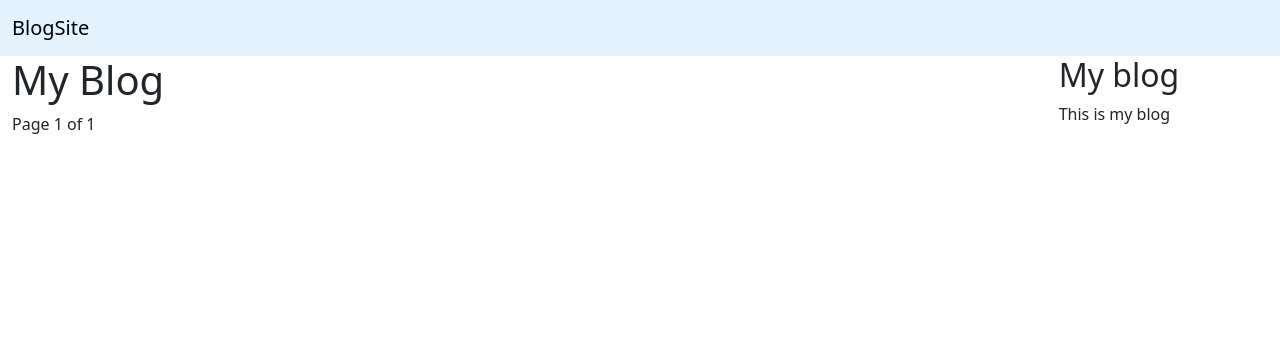
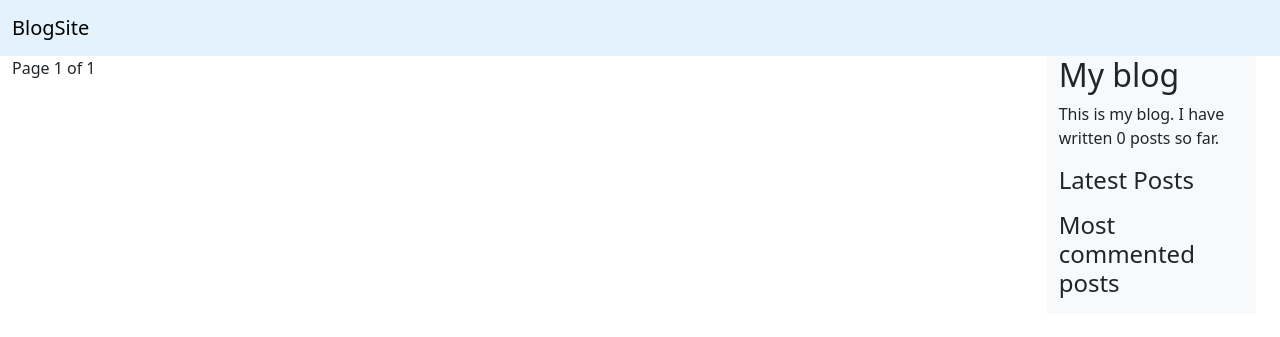
Before and after one commit to asiebHasan/Blogsite, a Django app: page /blog/ in a window 1280 px wide. Shown: the top 337 px of the page. Run offline with Django 4.2, Linux system fonts and the light colour scheme; data that the repository does not hold is empty.

Commit message:
custom tags

```diff
--- a/blogsite/blog/templates/blog/base.html
+++ b/blogsite/blog/templates/blog/base.html
@@ -1,3 +1,4 @@
+{% load blog_tags %}
 {% load static %}
 <!DOCTYPE html>
 <html>
@@ -19,7 +20,7 @@
     <body>
         <nav class="navbar navbar-light" style="background-color: #e3f2fd;">
             <div class="container-fluid">
-              <a class="navbar-brand" href="#">
+              <a class="navbar-brand" href="/blog/">
                 BlogSite
               </a>
             </div>
@@ -27,11 +28,23 @@
 
         <div class="row container-fluid">
             <div id="content" class="col-md-10">{% block content %}{% endblock %}</div>
-            <div id="sidebar" class="col-md-2">
+            <div id="sidebar" class="col-md-2 bg-light ">
                 <h2 class=>My blog</h2>
-                <p>This is my blog</p>
+                <p>This is my blog. I have written {% total_posts %} posts so far. </p>
+
+                <h4> Latest Posts </h4>
+                {% show_latest_posts 3%}
+
+                <h4> Most commented posts</h4>
+                {% get_most_commented_posts as most_commented_post%}
+                <ul>
+                    {% for post in most_commented_post %}
+                        <li>
+                            <a href="{{ post.get_absolute_url }}"> {{ post.title }} </a>
+                        </li>
+                    {% endfor %}
+                </ul>
                 {% block sidebar %}
-
                 {% endblock sidebar %}
             </div>
         </div>
--- /dev/null
+++ b/blogsite/blog/templates/blog/post/latest_posts.html
@@ -0,0 +1,7 @@
+<ul>
+    {% for post in latest_posts %}
+    <li>
+        <a href="{{ post.get_absolute_url }}"> {{post.title}} </a>
+    </li>
+    {% endfor %}
+</ul>
--- a/blogsite/blog/templates/blog/post/list.html
+++ b/blogsite/blog/templates/blog/post/list.html
@@ -1,9 +1,8 @@
 {% extends 'blog/base.html' %}
-
+{% load blog_tags %}
 {% block title %}My Blog{% endblock  %}
 
 {% block content %}
-    <h1> My Blog</h1>
     {% if tag %}
         <h3> Posts tagged with "{{ tag.name }}" </h3>
     {% endif %}
@@ -26,7 +25,7 @@
                 </p>
                 <small>Published {{ post.publish }} by {{ post.author }} </small>
             </div>
-            <p class="card-text">{{ post.body|truncatechars:60|linebreaks }}</p>
+            <p class="card-text">{{ post.body|markdown|truncatechars:60 }}</p>
             </div>
         </div>
 
--- /dev/null
+++ b/blogsite/blog/templatetags/blog_tags.py
@@ -0,0 +1,29 @@
+from django import template
+from django.db.models import Count
+
+from django.utils.safestring import mark_safe
+import markdown
+
+from ..models import Post
+
+register = template.Library()
+
+
+@register.simple_tag
+def total_posts():
+    return Post.published.count()
+
+
+@register.inclusion_tag('blog/post/latest_posts.html')
+def show_latest_posts(count=5):
+    latest_posts = Post.published.order_by('-publish')[:count]
+    return {'latest_posts': latest_posts}
+
+
+@register.simple_tag
+def get_most_commented_posts(count=5):
+    return Post.published.annotate(total_comments=Count('comments')).order_by('-total_comments')[:count]
+
+@register.filter(name='markdown')
+def markdown_format(text):
+    return mark_safe(markdown.markdown(text))
```
Also changed, not shown: blogsite/blog/templates/blog/post/detail.html (+9 -4 lines), blogsite/blog/templatetags/__init__.py (added).
